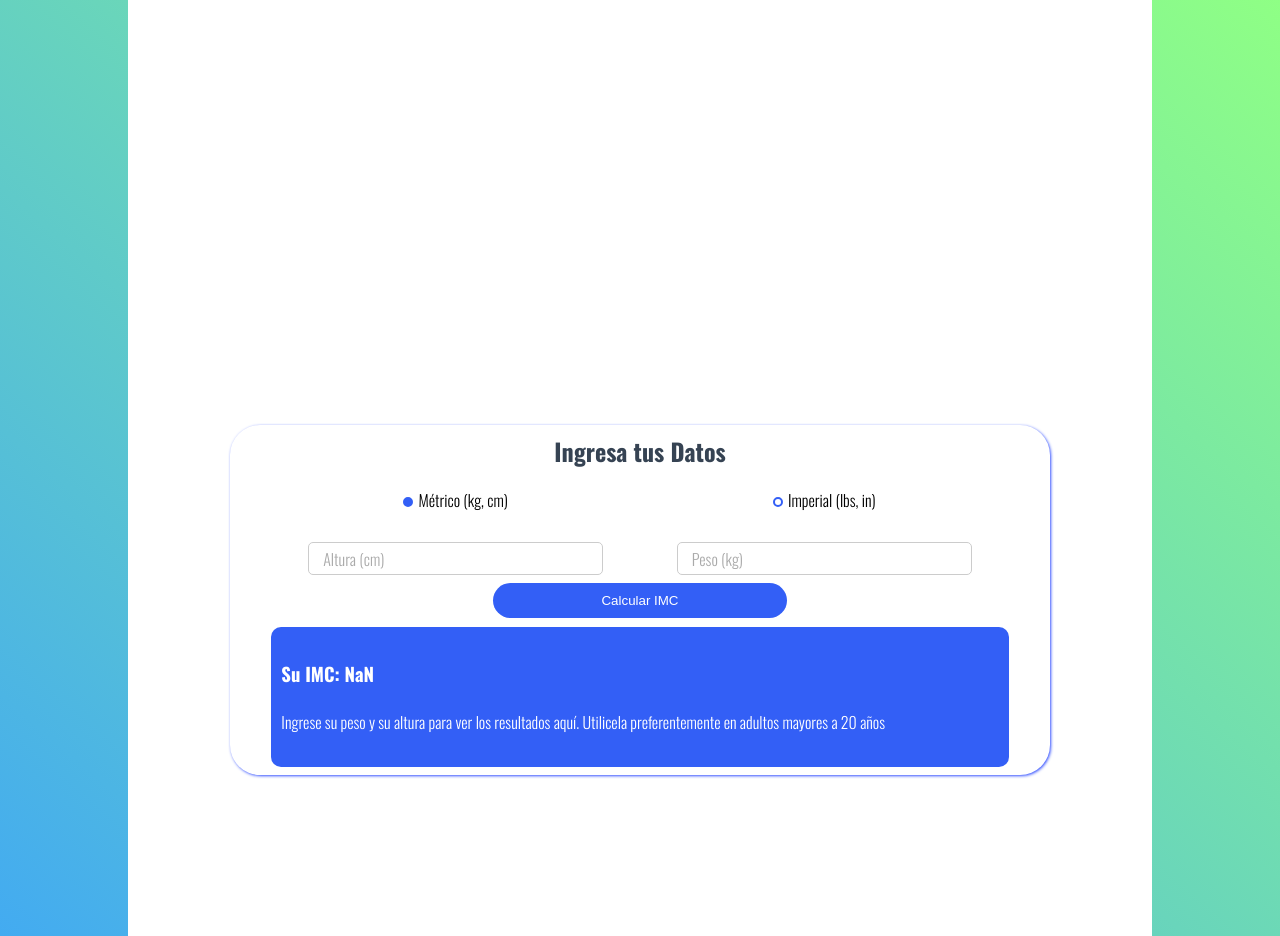
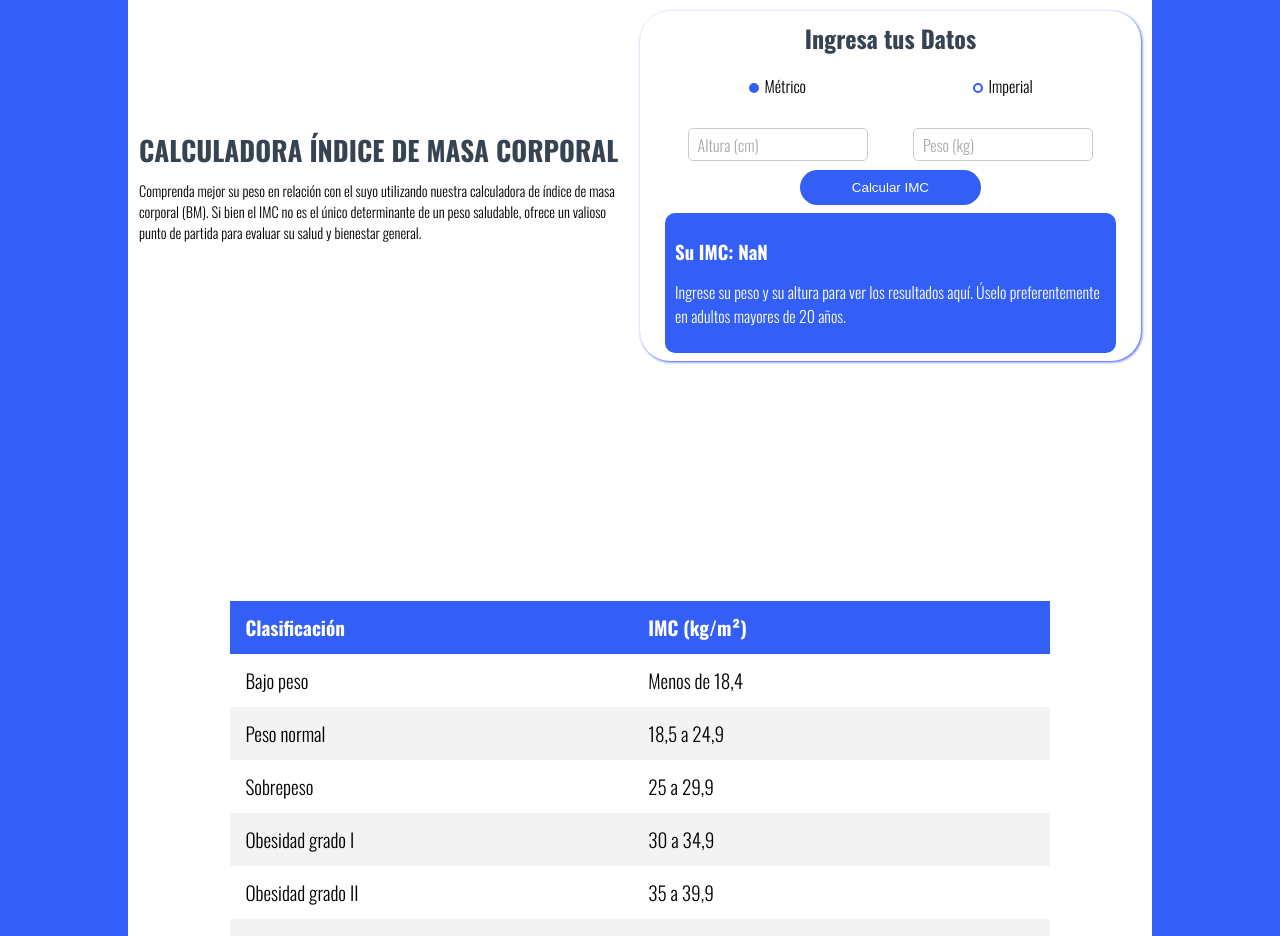
Before and after one commit to LuciusCat/calculadora-imc, a React (Vite) app: page / in a window 1280 px wide. Shown: the top 936 px of the page. Built offline with nearby package versions, Linux system fonts and the light colour scheme.

Commit message:
agregando las section

```diff
--- a/src/App.css
+++ b/src/App.css
@@ -18,10 +18,10 @@
 
 /* Page */
 .page {
-  background: linear-gradient(220.55deg, #8fff85 0%, #39a0ff 100%);
+  background: var(--primary-color);
   height: 1200px;
   display: flex;
-  justify-content: center;
+  justify-content: space-evenly;
   align-items: center;
 }
 
@@ -32,7 +32,7 @@
   height: 100%;
   background-color: white;
   display: flex;
-  flex-direction: column;
   justify-content: space-evenly;
-  align-items: center;
+  align-items: flex-start;
+  flex-wrap: wrap;
 }
--- a/src/App.jsx
+++ b/src/App.jsx
@@ -1,13 +1,36 @@
 import React from "react";
 import "./App.css";
 import BMICalculator from "./components/BMICalculator";
+import TableBMI from "./components/TableBMI";
+import Section from "./components/Section";
+
+const bmiData = [
+  { classification: "Bajo peso", bmi: "Menos de 18,4" },
+  { classification: "Peso normal", bmi: "18,5 a 24,9" },
+  { classification: "Sobrepeso", bmi: "25 a 29,9" },
+  { classification: "Obesidad grado I", bmi: "30 a 34,9" },
+  { classification: "Obesidad grado II", bmi: "35 a 39,9" },
+  { classification: "Obesidad grado III", bmi: "Igual o mayor a 40" },
+];
+
+const sectionFormTitle = "CALCULADORA ÍNDICE DE MASA CORPORAL";
+
+const formTxt =
+  "Comprenda mejor su peso en relación con el suyo utilizando nuestra calculadora de índice de masa corporal (BM). Si bien el IMC no es el único determinante de un peso saludable, ofrece un valioso punto de partida para evaluar su salud y bienestar general.";
 
 function App() {
   return (
     <>
       <div className="page">
         <div className="content">
-          <BMICalculator />
+          <div className="section-form">
+            <Section title={sectionFormTitle} titleLevel="h1">
+              {formTxt}
+            </Section>
+            <BMICalculator />
+          </div>
+
+          <TableBMI data={bmiData} />
         </div>
       </div>
     </>
--- a/src/components/BMICalculator.jsx
+++ b/src/components/BMICalculator.jsx
@@ -50,7 +50,7 @@ const BMICalculator = () => {
                 checked={unit === "metric"}
                 onChange={() => setUnit("metric")}
               />
-              Métrico (kg, cm)
+              Métrico
             </label>
             <BMIInput
               placeholder={unit === "metric" ? "ejm. 166 cm" : "ejm. 65 in"}
@@ -67,7 +67,7 @@ const BMICalculator = () => {
                 checked={unit === "imperial"}
                 onChange={() => setUnit("imperial")}
               />
-              Imperial (lbs, in)
+              Imperial
             </label>
             <BMIInput
               placeholder={unit === "metric" ? "ejm. 66 kg" : "ejm. 145 lbs"}
--- a/src/components/BMIResult.jsx
+++ b/src/components/BMIResult.jsx
@@ -4,7 +4,7 @@ const BMIResult = ({ bmi, message }) => {
   return (
     <div className='result-form-BMI'>
       <h3>Su IMC: {bmi || 'NaN'}</h3>
-      <p>{message || 'Ingrese su peso y su altura para ver los resultados aquí. Utilicela preferentemente en adultos mayores a 20 años'}</p>
+      <p>{message || 'Ingrese su peso y su altura para ver los resultados aquí. Úselo preferentemente en adultos mayores de 20 años.'}</p>
     </div>
   );
 };
--- /dev/null
+++ b/src/components/Section.jsx
@@ -0,0 +1,15 @@
+import React from 'react';
+import '../css/Section.css';
+
+const Section = ({ title, titleLevel: TitleTag,children }) => {
+    return (
+      <div className="section">
+        {title && <TitleTag className = "section-title"> {title}</ TitleTag>}
+        <div className="section-content">
+          {children}
+        </div>
+      </div>
+    );
+  };
+
+  export default Section;
--- /dev/null
+++ b/src/components/TableBMI.jsx
@@ -0,0 +1,26 @@
+import React from 'react';
+import '../css/tableBMI.css'
+const TableBMI = ({ data }) => {
+  return (
+    <div className="table-bmi">
+      <table>
+        <thead>
+          <tr>
+            <th>Clasificación</th>
+            <th>IMC (kg/m²)</th>
+          </tr>
+        </thead>
+        <tbody>
+          {data.map((row, index) => (
+            <tr key={index}>
+              <td>{row.classification}</td>
+              <td>{row.bmi}</td>
+            </tr>
+          ))}
+        </tbody>
+      </table>
+    </div>
+  );
+};
+
+export default TableBMI;
--- /dev/null
+++ b/src/css/Section.css
@@ -0,0 +1,26 @@
+/*Section*/
+.section-content {
+  font-size: 0.9rem;
+}
+
+.section {
+  padding: 10px;
+  width: 48%;
+  flex-grow: 1;
+}
+
+/* Section form*/
+.section-form {
+  margin: 1px;
+  width: 100%;
+  display: flex;
+  justify-content: space-evenly;
+  flex-wrap: wrap;
+  align-items: center;
+}
+
+.section-form .section-title {
+  font-size: 1.7rem;
+  margin-bottom: 10px;
+  color: var(--secondary-color);
+}
--- /dev/null
+++ b/src/css/tableBMI.css
@@ -0,0 +1,31 @@
+.table-bmi {
+    width: 100%;
+    display: flex;
+    justify-content: center;
+    align-items: center;
+  }
+
+  table {
+    width: 80%;
+    border-collapse: collapse;
+    margin: 20px 0;
+    font-size: 1.2em;
+    text-align: left;
+  }
+
+  th, td {
+    padding: 12px 15px;
+  }
+
+  th {
+    background-color: var(--primary-color);
+    color: white;
+  }
+
+  tr:nth-of-type(even) {
+    background-color: #f3f3f3;
+  }
+
+  tr:hover {
+    background-color: #f1f1f1;
+  }
--- a/src/index.css
+++ b/src/index.css
@@ -1,16 +1,16 @@
-@import url(App.css);
-
 /* Formulario */
 .form-BMI {
+  margin: 1%;
   min-width: 200px;
   background: white;
-  width: 80%;
+  width: 48%;
   height: 350px;
   border-radius: 30px;
   display: flex;
   justify-content: center;
   border: 0 1px 1px 0 solid var(--primary-color);
   box-shadow: 1px 1px 3px #3350ff;
+  flex-grow: 1;
 }
 
 /* Contenedor */
@@ -98,7 +98,7 @@
 }
 
 .input-form-BMI label {
-  padding: 5px;
+  padding: 5px 0;
   position: absolute;
   top: 50%;
   transform: translateY(-50%);
```
